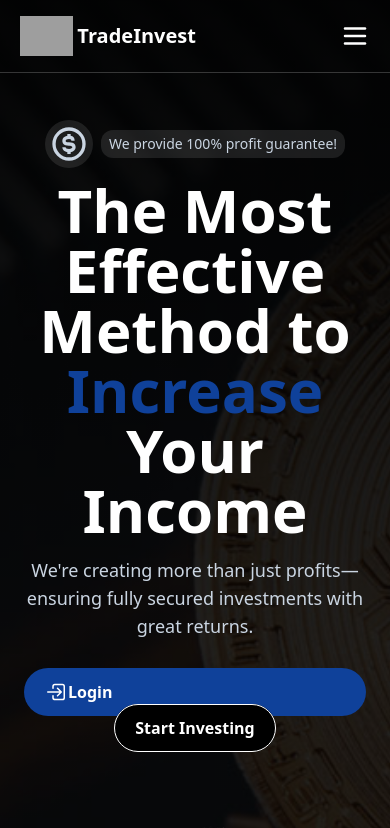
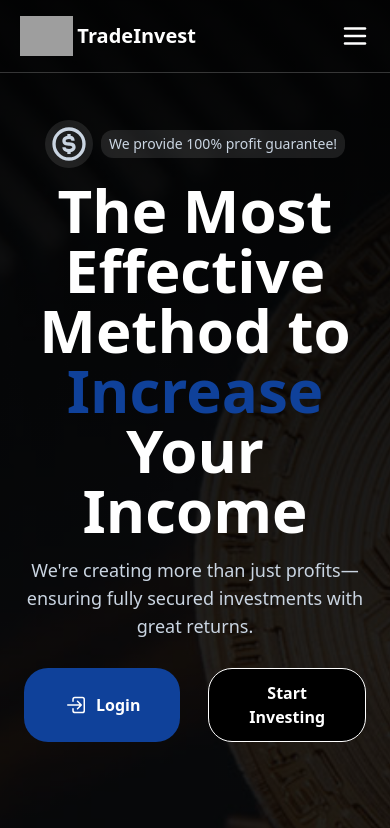
Before and after one commit to godwininyene/tradeInvest_frontend, a React (Vite) app: page / in a window 390 px wide. Shown: the top 828 px of the page. Built offline with nearby package versions, Linux system fonts and the light colour scheme; no server answers; grey boxes are pictures that could not be loaded.

Commit message:
WIP: Fixed responsive issues

```diff
--- a/src/components/Footer.jsx
+++ b/src/components/Footer.jsx
@@ -11,7 +11,7 @@ import {
 
 const Footer = () => {
   return (
-    <footer className="bg-[#0f419a] text-white py-12">
+    <footer className="bg-[#0f419a] text-white py-12 overflow-hidden">
       <div className="max-w-6xl mx-auto px-6 grid grid-cols-1 md:grid-cols-4 gap-8">
         <div data-aos="fade-right" data-aos-duration="1000">
           <h2 className="text-xl font-bold">TradeInvest</h2>
--- a/src/components/Hero.jsx
+++ b/src/components/Hero.jsx
@@ -48,14 +48,14 @@ const Hero = () => {
 
                                     {/* Buttons */}
                                     <div
-                                        className="md:flex gap-3 mb-10 md:mb-28"
+                                        className="flex gap-3 mb-10 md:mb-28"
                                         data-aos="zoom-in" data-aos-delay="100" data-aos-duration="1000"
                                     >
-                                        <Link to="users/login" className="py-3 px-5 flex items-center mx-2 md:mx-0 rounded-3xl bg-primary-light hover:bg-black text-white font-bold">
-                                            <IoLogInOutline className="w-6 h-6"  /> Login
+                                        <Link to="users/login" className="py-3 px-5 flex w-full  lg:w-auto justify-center items-center mx-2 md:mx-0 rounded-3xl bg-primary-light hover:bg-black text-white font-bold">
+                                            <IoLogInOutline className="w-6 h-6 inline-block mr-2"  /> Login
 
                                         </Link>
-                                        <Link to='users/register' className="py-3 px-5 mx-2 md:mx-0 rounded-3xl border border-primary bg-black bg-opacity-50 text-white hover:bg-black font-bold">
+                                        <Link to='users/register' className="py-3 px-5 w-full lg:w-auto mx-2 md:mx-0 text-center rounded-3xl border border-primary bg-black bg-opacity-50 text-white hover:bg-black font-bold">
                                             Start Investing
                                         </Link>
                                     </div>
--- a/src/components/SectionAbout.jsx
+++ b/src/components/SectionAbout.jsx
@@ -3,7 +3,7 @@ import { Link } from 'react-router-dom';
 const SectionAbout = ()=>{
     return(
         <section
-        className="py-20 text-white px-4 lg:px-0"
+        className="py-20 text-white px-4 lg:px-0 overflow-hidden"
         style={{
             background: "linear-gradient(135deg, #0f419a 0%, #1f156e 100%)"
         }}
```
